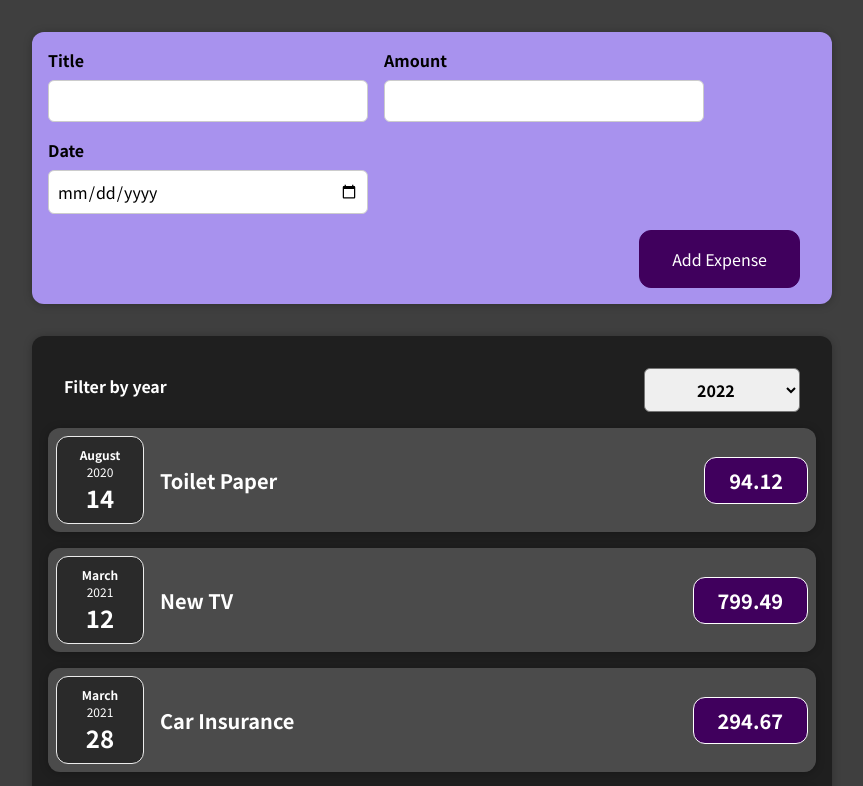
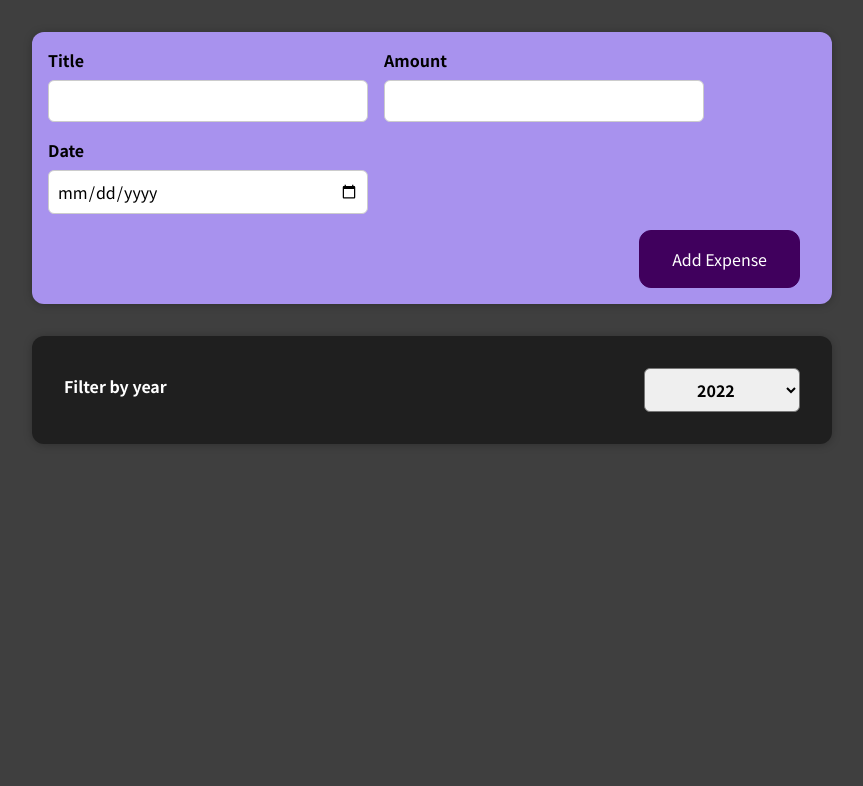
Before and after one commit to KushRawat/react-complete-guide, a React (Create React App) app: page / in a window 1280 px wide. Shown: the top 786 px of the page, without its empty margins (208-1071 px from the left). Built offline with nearby package versions, Linux system fonts and the light colour scheme.

Commit message:
filter expenses

```diff
--- a/src/components/Expenses/Expenses.js
+++ b/src/components/Expenses/Expenses.js
@@ -11,13 +11,17 @@ const Expenses = (props) => {
     setSelectedYear(filter);
   };
 
+  const filteredExepnses = props.expenses.filter((expense) => {
+    return expense.date.getFullYear().toString() === selectedYear;
+  });
+
   return (
     <Card className='expenses'>
       <ExpensesFilter
         selected={selectedYear}
         onSaveExpenseFilter={saveExpenseFilterHandler}
       />
-      {props.expenses.map((expense) => (
+      {filteredExepnses.map((expense) => (
         <ExpenseItem
           key={expense.id}
           title={expense.title}
```
